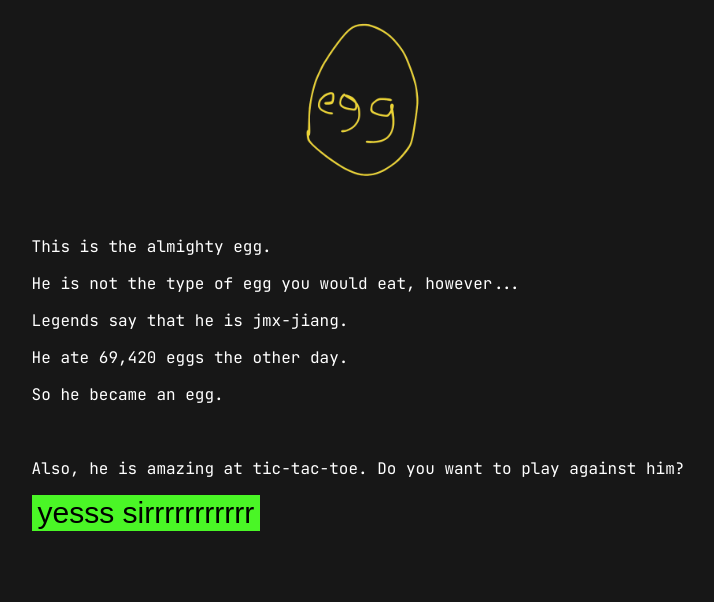
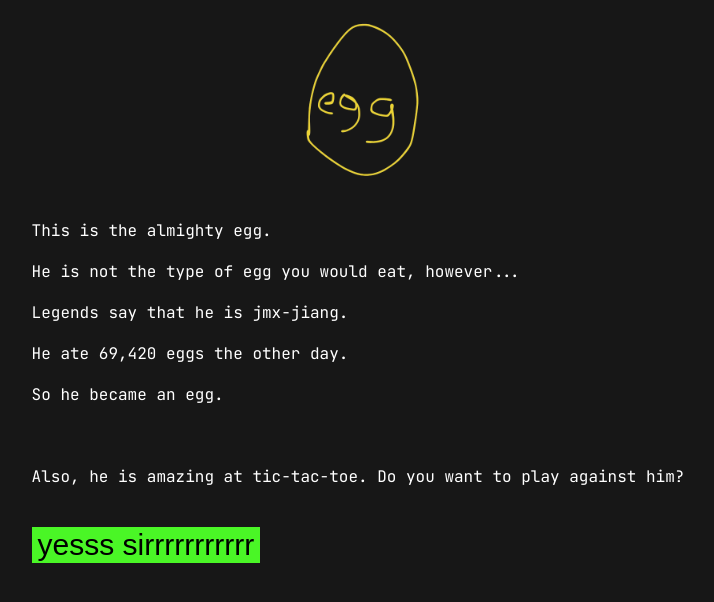
Before and after one commit to jmxjiang/jmxjiangportfolio, a Flask app: page /egg in a window 1280 px wide. Shown: the top 602 px of the page, without its empty margins (282-996 px from the left). Run offline with Flask 3, Linux system fonts and the light colour scheme.

Commit message:
feat: update styles, add key commands

```diff
--- a/static/css/style.css
+++ b/static/css/style.css
@@ -95,10 +95,11 @@ body {
 
 p {
   color: white;
+  margin: 20px;
 }
 
-section {
-  padding: 20px;
+button {
+  margin: 20px;
 }
 
 .question-mark {
@@ -220,6 +221,10 @@ section {
   margin-top: 100em;
 }
 
+.m-30 {
+  margin: 3000px;
+}
+
 .bottom {
   position: absolute;
   bottom: 20px;
```
Also changed, not shown: templates/chat.html (+12 -2 lines), templates/rampage.html (+9 -2 lines).
